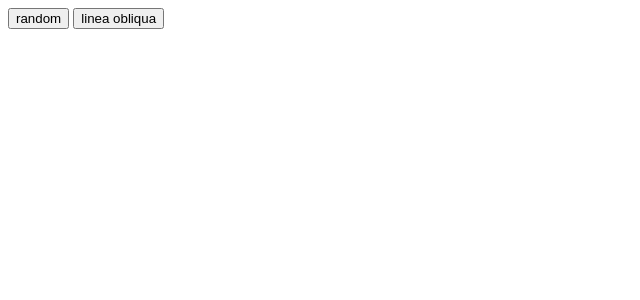
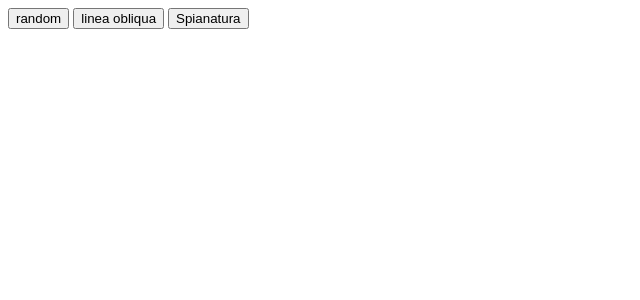
Before and after one commit to gcodeJS/Gcode.js, a Svelte app in the folder gcode/: page / in a window 1280 px wide. Shown: the top 300 px of the page, without its empty margins (0-640 px from the left). Built offline with nearby package versions, Linux system fonts and the light colour scheme.

Commit message:
first idea concept of spianatura (not working, only how many lines needed for now)

```diff
--- a/gcode/src/App.svelte
+++ b/gcode/src/App.svelte
@@ -30,13 +30,14 @@
 
   function createLineaObbliqua() {
     array = [];
+    const WIDTH = 7;
 
     for (let i = 0; i <= 50; i++) {
       array = [
         ...array,
         {
-          x: i * 10,
-          y: i * 10,
+          x: i * WIDTH,
+          y: i * WIDTH,
           options: {
             before: {
               G: 0,
@@ -44,6 +45,64 @@
           },
         },
       ];
+    }
+  }
+
+  function createSpianatura() {
+    array = [];
+
+    let ExampleData = {
+      piece: {
+        width: 50,
+        height: 100,
+      },
+      tool: {
+        diameter: 20,
+        percentage: 60,
+      },
+      coords: {
+        previus: {
+          x: null,
+          y: null,
+          z: null,
+        },
+        zeroPoint: {
+          x: 0,
+          y: 0,
+          z: 1,
+        },
+      },
+    };
+
+    const linesToDo = {
+      y: Math.ceil(
+        ExampleData.piece.height /
+          ((ExampleData.tool.diameter / 100) * ExampleData.tool.percentage),
+      ),
+    };
+
+    console.log(linesToDo);
+
+    let isRight = false;
+
+    for (let i = 0; i <= 50; i++) {
+      if (isRight) {
+      }
+
+      function goLeft() {}
+
+      // array = [
+      //   ...array,
+      //   {
+      //     x: 10,
+      //     y: 10,
+      //     options: {
+      //       before: {
+      //         G: 1,
+      //       },
+      //     },
+      //   },
+      // ];
     }
   }
 </script>
@@ -59,6 +118,11 @@
       class="bg-sky-500 p-4 rounded-lg text-2xl text-white hover:shadow-lg hover:scale-[1.01] focus:outline hover:shadow-sky-600/30 transition"
       on:click={createLineaObbliqua}>linea obliqua</button
     >
+
+    <button
+      class="bg-sky-500 p-4 rounded-lg text-2xl text-white hover:shadow-lg hover:scale-[1.01] focus:outline hover:shadow-sky-600/30 transition"
+      on:click={createSpianatura}>Spianatura</button
+    >
   </div>
 
   <div class="flex flex-wrap gap-5 justify-center">
--- a/gcode/src/lib/Gsource.svelte
+++ b/gcode/src/lib/Gsource.svelte
@@ -5,9 +5,10 @@
   export let animationSpeed = 20;
 </script>
 
+<!-- relative before:absolute before:bottom-0 before:left-0 before:w-full before:h-40 before:bg-gradient-to-t before:from-white/80 before:to-transparent -->
 {#if coordsArray.length > 0}
   <div
-    class="px-8 py-4 bg-white/80 shadow-lg rounded-lg max-h-[100%] overflow-auto"
+    class="max-h-[60vmin] px-8 py-4 bg-white/80 rounded-lg overflow-auto"
   >
     <h1 class="text-3xl font-extrabold text-slate-400 mb-4">Source Code:</h1>
     {#each coordsArray as thisCoords, index (thisCoords)}
```
